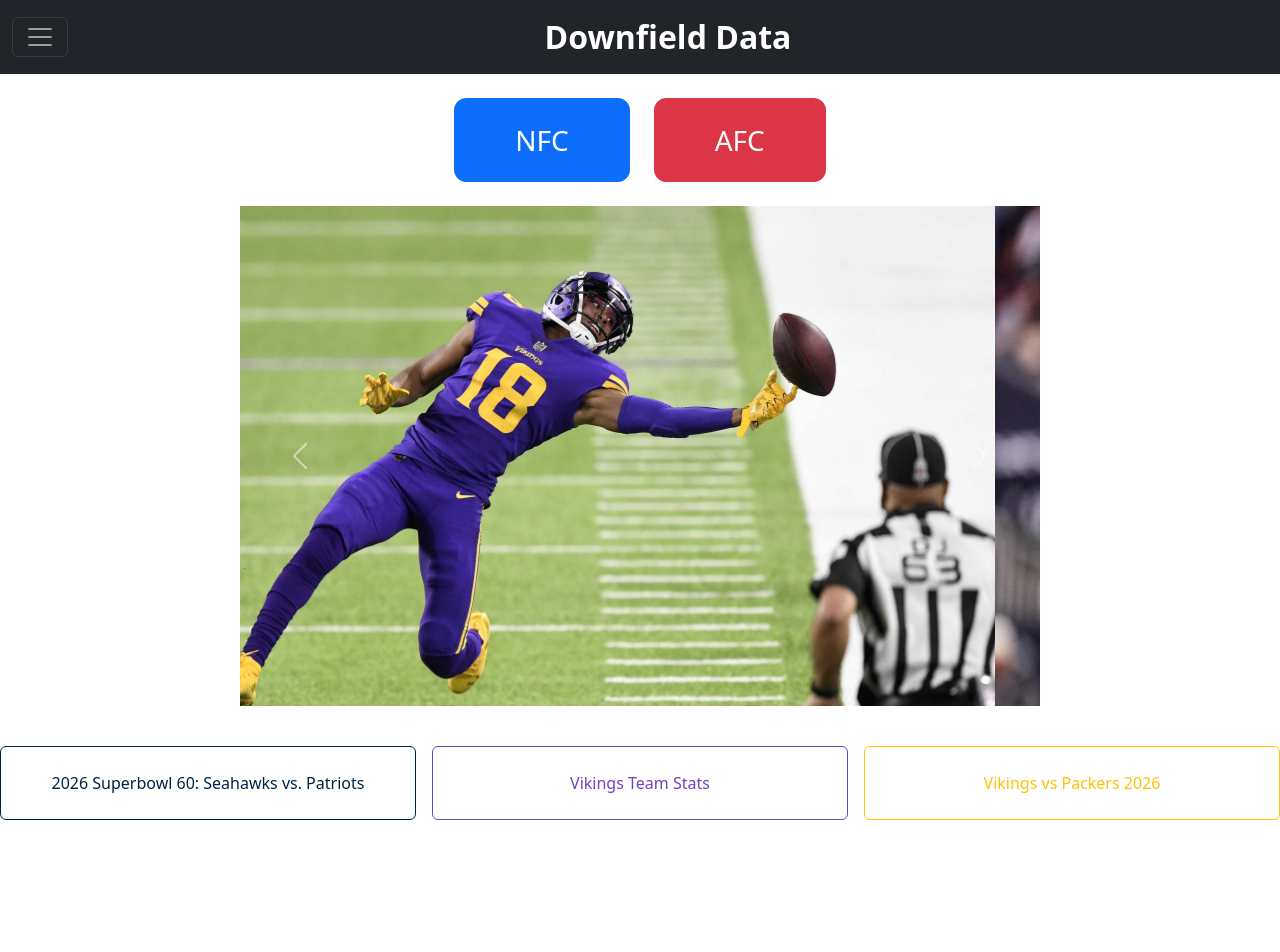
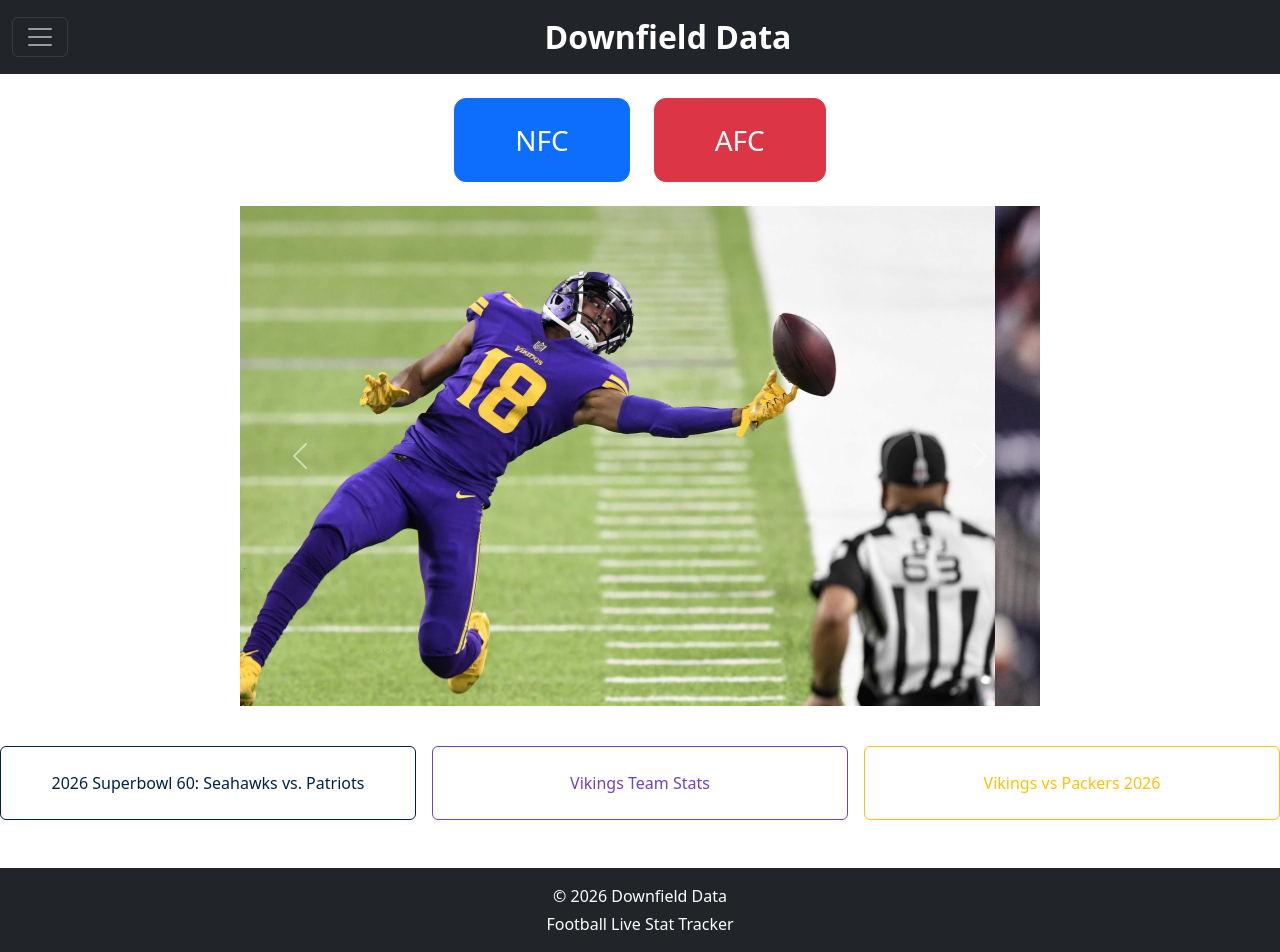
Before and after one commit to thudoba/football-stat-tracker, an Angular app: page / in a window 1280 px wide. Before the commit the page ends 820 px from the top, so only its background shows below. Built offline with nearby package versions, Linux system fonts and the light colour scheme.

Commit message:
Added a sticky footer

```diff
--- a/src/app/app.html
+++ b/src/app/app.html
@@ -1,2 +1,3 @@
 <app-navbar></app-navbar>
 <router-outlet></router-outlet>
+<app-footer></app-footer>
--- a/src/app/app.ts
+++ b/src/app/app.ts
@@ -1,10 +1,11 @@
 import { Component, signal } from '@angular/core';
 import { RouterOutlet } from '@angular/router';
 import { Navbar } from "./components/navbar/navbar";
+import { Footer } from './components/footer/footer';
 
 @Component({
   selector: 'app-root',
-  imports: [RouterOutlet, Navbar],
+  imports: [RouterOutlet, Navbar, Footer],
   templateUrl: './app.html',
   styleUrl: './app.css'
 })
--- /dev/null
+++ b/src/app/components/footer/footer.html
@@ -0,0 +1,6 @@
+<footer class="bg-dark text-white text-center py-3 mt-5">
+  <div class="container">
+    <p class="mb-1">© 2026 Downfield Data</p>
+    <p class="mb-0">Football Live Stat Tracker</p>
+  </div>
+</footer>
--- a/src/styles.css
+++ b/src/styles.css
@@ -1 +1,15 @@
 /* You can add global styles to this file, and also import other style files */
+html, body {
+  height: 100%;
+  margin: 0;
+}
+
+app-root {
+  display: flex;
+  flex-direction: column;
+  min-height: 100vh;
+}
+
+router-outlet {
+  flex: 1;
+}
```
Also changed, not shown: src/app/components/footer/footer.ts (added, +9 -0 lines), src/app/components/footer/footer.css (added), 1 other file (tests, documents, lock files or other folders).
